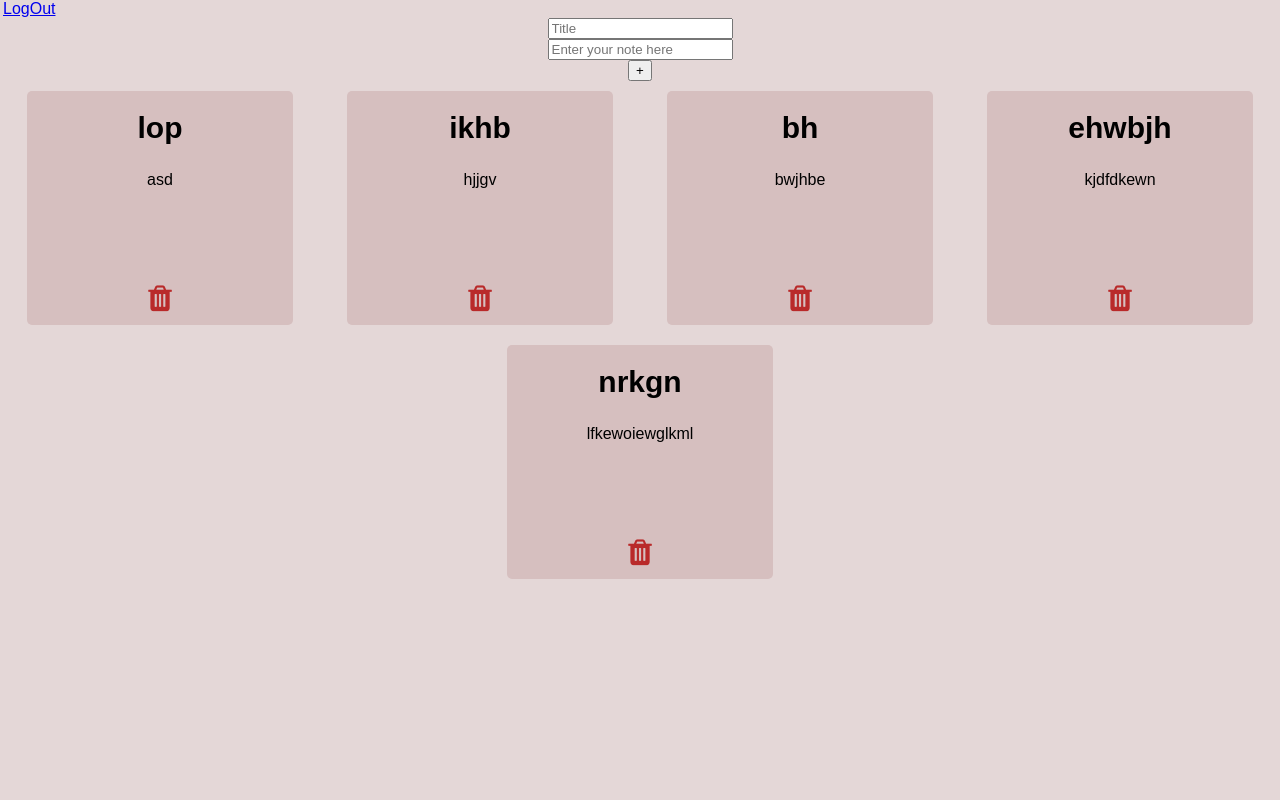
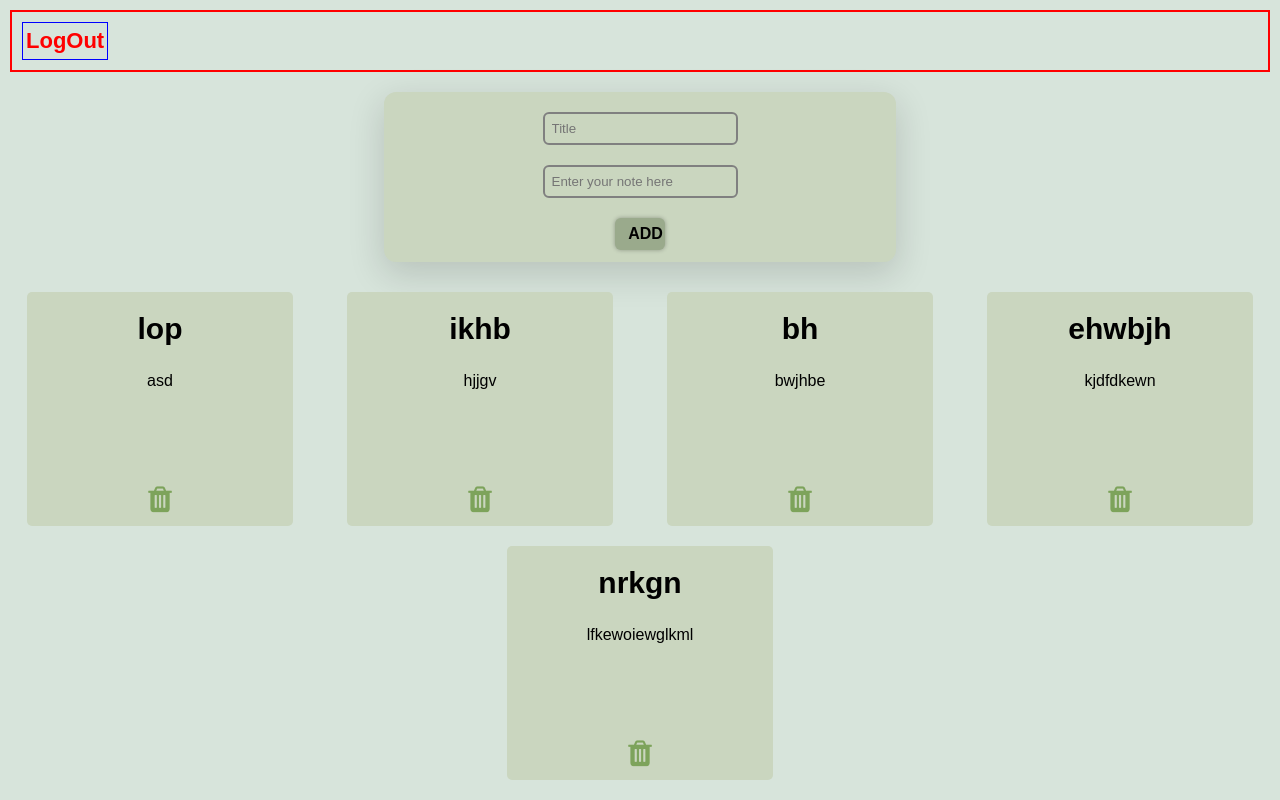
Before and after one commit to ankitpakhale/todolist, a Django app: template todoapp/templates/dashboard.html in a window 1280 px wide. Run offline with Django 4.2, Linux system fonts and the light colour scheme; the template is opened without the code that fills it: values that come from a table or form of the project are taken from there, others are empty; data comes from the database, SQL or seed files in the repository; both versions use the stored data as it was after the commit.

Commit message:
design changes

```diff
--- a/todoapp/templates/dashboard.html
+++ b/todoapp/templates/dashboard.html
@@ -11,7 +11,7 @@
         body {
             padding: 0;
             margin: 0;
-            background-color: #e4d7d7;
+            background-color: #d7e4db;
             font-family: 'Ubuntu', sans-serif;
 
         }
@@ -42,7 +42,7 @@
         .card {
             width: 20%;
             height: 20%;
-            background-color: #d6bfbf;
+            background-color: #cad6bf;
             margin: 10px;
             padding: 5px;
             text-align: center;
@@ -52,7 +52,7 @@
 
         .card:hover {
             transition: all 0.5s ease;
-            box-shadow: 5px 5px 5px #d19898;
+            box-shadow: 5px 5px 5px #9aaa8c;
         }
 
         .card h5 {
@@ -64,10 +64,70 @@
 
         .fa-trash {
             font-size: 30px;
-            color: #b92a2a;
+            color: #7da35b;
             margin: 78px 3px 7px 3px;
         }
 
+        .main {
+            border-radius: 12px;
+            box-shadow: 0px 11px 35px 2px rgb(0 0 0 / 14%);
+            align-items: center;
+            background-color: #cad6bf;
+            height: auto;
+            padding: 10px 8px 2px 8px;
+            margin: 20px 30%;
+          }
+
+          input {
+            margin: 10px 5px;
+            border: 2px solid gray;
+            background: transparent;
+            border-radius: 6px;
+            padding: 7px;
+          }
+
+          .type-2 {
+            border-radius: 6px;
+            background-color: #9aaa8c;
+            border: 0;
+            box-shadow: 0 0 4px rgb(0 0 0 / 30%);
+            transition: .3s box-shadow;
+            padding: 7px 13px;
+            margin: 10px 5px;
+            display: block;
+            width: 10%;
+            font-size: 16px;
+            font-weight: 550;
+            transition: all 0.5s ease;
+          }
+
+          .type-2:hover {
+            transition: all 0.5s ease;
+            box-shadow: 5px 5px 5px #90aa78;
+          }
+          .head{
+            border: 2px solid #ff0000;
+            padding: 10px;
+            margin: 10px;
+            display: flex;
+            flex-direction: row;
+        }
+        .head h6{
+            font-weight: 700;
+            font-size: 30px;
+            margin: 0;
+            padding: 0;
+        }
+        .head .logout{
+            font-weight: 700;
+            font-size: 22px;
+            margin: 0;
+            padding: 0;
+            text-decoration: none;
+            color: #ff0000;
+            border: 1px solid #0000ff;
+            float: right;
+        }
 
     </style>
 </head>
@@ -76,19 +136,21 @@
     <div class="container">
         <div class="head">
             {% if name %}
-            Welcome {{name}}
+            <h6>
+                Welcome {{name}}
+            </h6>
             {% endif %}
-            <a href="{% url 'LOGOUT' %}" class="nav-item nav-link" style="padding: 5px 3px;">
+            <a href="{% url 'LOGOUT' %}" class="logout" style="padding: 5px 3px;">
                 LogOut
             </a>
         </div>
-        <div class="box">
+        <div class="main">
             <form method="POST">
                 {% csrf_token %}
                 <div class="insideBox">
                     <input name="title" class="field" type="text" placeholder="Title">
                     <input name="note" class="field" type="text" name="text" placeholder="Enter your note here">
-                    <input type="submit" value="+">
+                    <input class="type-2" type="submit" value="ADD">
                 </div>
             </form>
         </div>
--- a/todoapp/templates/login.html
+++ b/todoapp/templates/login.html
@@ -10,7 +10,7 @@
     <style>
 
         body {
-            background-color: #e4d7d7;
+            background-color: #d7e4db;
             font-family: 'Ubuntu', sans-serif;
         }
 
@@ -143,7 +143,7 @@
 
         .type-2:hover {
             transition: all 0.5s ease;
-            box-shadow: 5px 5px 5px #e4d7d7;
+            box-shadow: 5px 5px 5px #d7e4db;
             /* border: 1px solid #D4A2A2; */
         }
         /* --------------------------- */
--- a/todoapp/templates/signup.html
+++ b/todoapp/templates/signup.html
@@ -9,7 +9,7 @@
 
     <style>
         body {
-            background-color: #e4d7d7;
+            background-color: #d7e4db;
             font-family: 'Ubuntu', sans-serif;
         }
 
@@ -98,7 +98,7 @@
 
         .type-2:hover {
             transition: all 0.5s ease;
-            box-shadow: 5px 5px 5px #e4d7d7;
+            box-shadow: 5px 5px 5px #d7e4db;
             /* border: 1px solid #D4A2A2; */
         }
 
```
Also changed, not shown: db.sqlite3.
